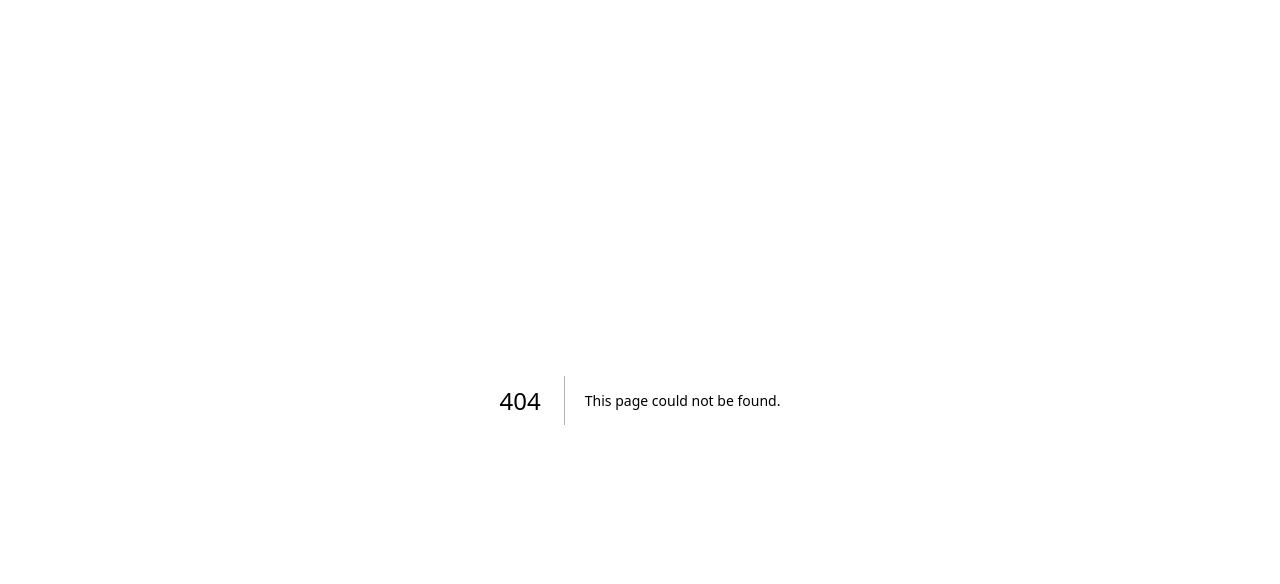
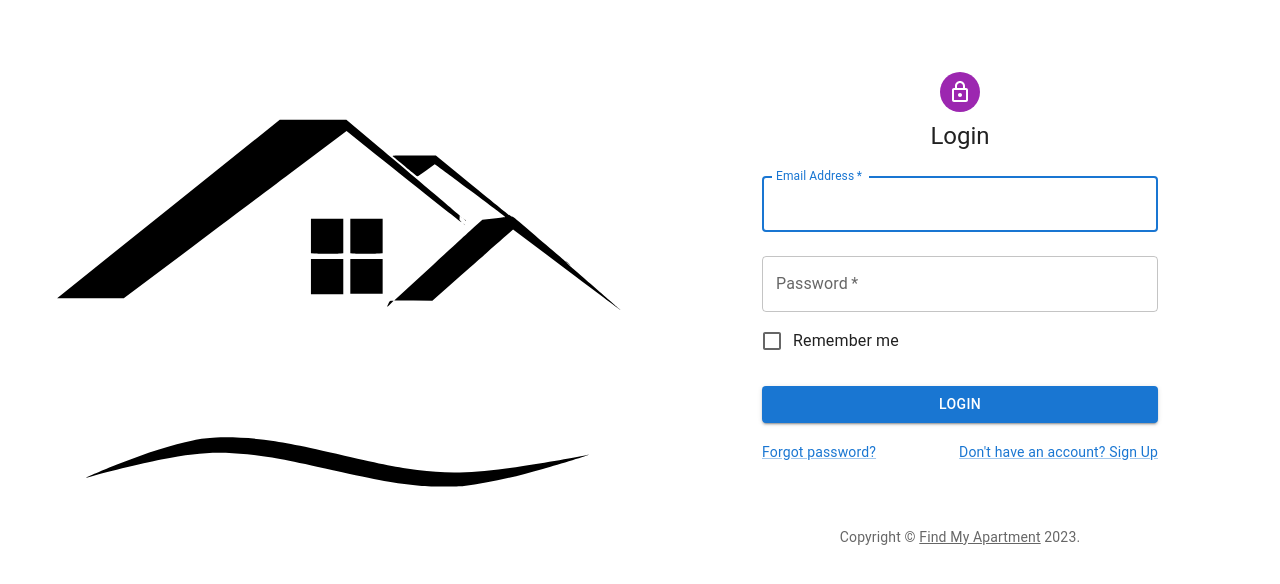
Before and after one commit to AshfaqRahman/find-my-apartment-frontend, a Next.js app: page /login in a window 1280 px wide. Before the commit this address had no page. Shown: the top 584 px of the page. Built offline with nearby package versions, Linux system fonts and the light colour scheme.

Commit message:
login page

```diff
--- a/package.json
+++ b/package.json
@@ -19,6 +19,7 @@
     "next": "13.4.12",
     "react": "18.2.0",
     "react-dom": "18.2.0",
+    "react-router-dom": "^6.14.2",
     "typescript": "5.1.6"
   }
 }
--- /dev/null
+++ b/src/app/login/page.tsx
@@ -0,0 +1,129 @@
+'use client';
+
+import * as React from 'react';
+import Avatar from '@mui/material/Avatar';
+import Button from '@mui/material/Button';
+import CssBaseline from '@mui/material/CssBaseline';
+import TextField from '@mui/material/TextField';
+import FormControlLabel from '@mui/material/FormControlLabel';
+import Checkbox from '@mui/material/Checkbox';
+import Link from '@mui/material/Link';
+import Grid from '@mui/material/Grid';
+import Box from '@mui/material/Box';
+import LockOutlinedIcon from '@mui/icons-material/LockOutlined';
+import Typography from '@mui/material/Typography';
+import Container from '@mui/material/Container';
+import { createTheme, ThemeProvider } from '@mui/material/styles';
+import Image from 'next/image'
+
+function Copyright(props:any) {
+  return (
+    <Typography variant="body2" color="text.secondary" align="center" {...props}>
+      {'Copyright © '}
+      <Link color="inherit" href="https://mui.com/">
+        Find My Apartment
+      </Link>{' '}
+      {new Date().getFullYear()}
+      {'.'}
+    </Typography>
+  );
+}
+
+// TODO remove, this demo shouldn't need to reset the theme.
+
+const defaultTheme = createTheme();
+
+export default function SignIn() {
+  const handleSubmit = (event:any) => {
+    event.preventDefault();
+    const data = new FormData(event.currentTarget);
+    console.log({
+      email: data.get('email'),
+      password: data.get('password'),
+    });
+  };
+
+  return (
+    <Grid container>
+        <Grid item xs>
+            <div style={{display: "flex", justifyContent: "right"}}>
+                <Image src="/apartment.svg" width={600} height={600} alt="Apartment"/>
+            </div>
+        </Grid>
+
+        <Grid item xs>
+            <div style={{display: "flex", justifyContent: "left"}}>
+                <ThemeProvider theme={defaultTheme}>
+                    <Container component="main" maxWidth="xs">
+                        <CssBaseline />
+                        <Box
+                        sx={{
+                            marginTop: 8,
+                            display: 'flex',
+                            flexDirection: 'column',
+                            alignItems: 'center',
+                        }}
+                        >
+                        <Avatar sx={{ m: 1, bgcolor: 'secondary.main' }}>
+                            <LockOutlinedIcon />
+                        </Avatar>
+                        <Typography component="h1" variant="h5">
+                            Login
+                        </Typography>
+                        <Box component="form" onSubmit={handleSubmit} noValidate sx={{ mt: 1 }}>
+                            <TextField
+                            margin="normal"
+                            required
+                            fullWidth
+                            id="email"
+                            label="Email Address"
+                            name="email"
+                            autoComplete="email"
+                            autoFocus
+                            />
+                            <TextField
+                            margin="normal"
+                            required
+                            fullWidth
+                            name="password"
+                            label="Password"
+                            type="password"
+                            id="password"
+                            autoComplete="current-password"
+                            />
+                            <FormControlLabel
+                            control={<Checkbox value="remember" color="primary" />}
+                            label="Remember me"
+                            />
+                            <Button
+                            type="submit"
+                            fullWidth
+                            variant="contained"
+                            sx={{ mt: 3, mb: 2 }}
+                            >
+                            Login
+                            </Button>
+                            <Grid container>
+                            <Grid item xs>
+                                <Link href="/recover" variant="body2">
+                                Forgot password?
+                                </Link>
+                            </Grid>
+                            <Grid item>
+                                <Link href="/signup" variant="body2">
+                                {"Don't have an account? Sign Up"}
+                                </Link>
+                            </Grid>
+                            </Grid>
+                        </Box>
+                        </Box>
+                        <Copyright sx={{ mt: 8, mb: 4 }} />
+                    </Container>
+                </ThemeProvider>
+            </div>
+
+        </Grid>
+    </Grid>
+
+  );
+}
--- /dev/null
+++ b/src/app/recover/page.tsx
@@ -0,0 +1,3 @@
+export default function ForgotPassword() {
+    return <h1>Forgot password</h1>
+}
--- /dev/null
+++ b/src/app/signup/page.tsx
@@ -0,0 +1,3 @@
+export default function Signup() {
+    return <h1>Sign up</h1>
+}
```
Also changed, not shown: public/apartment.svg (added), 1 other file (tests, documents, lock files or other folders).
